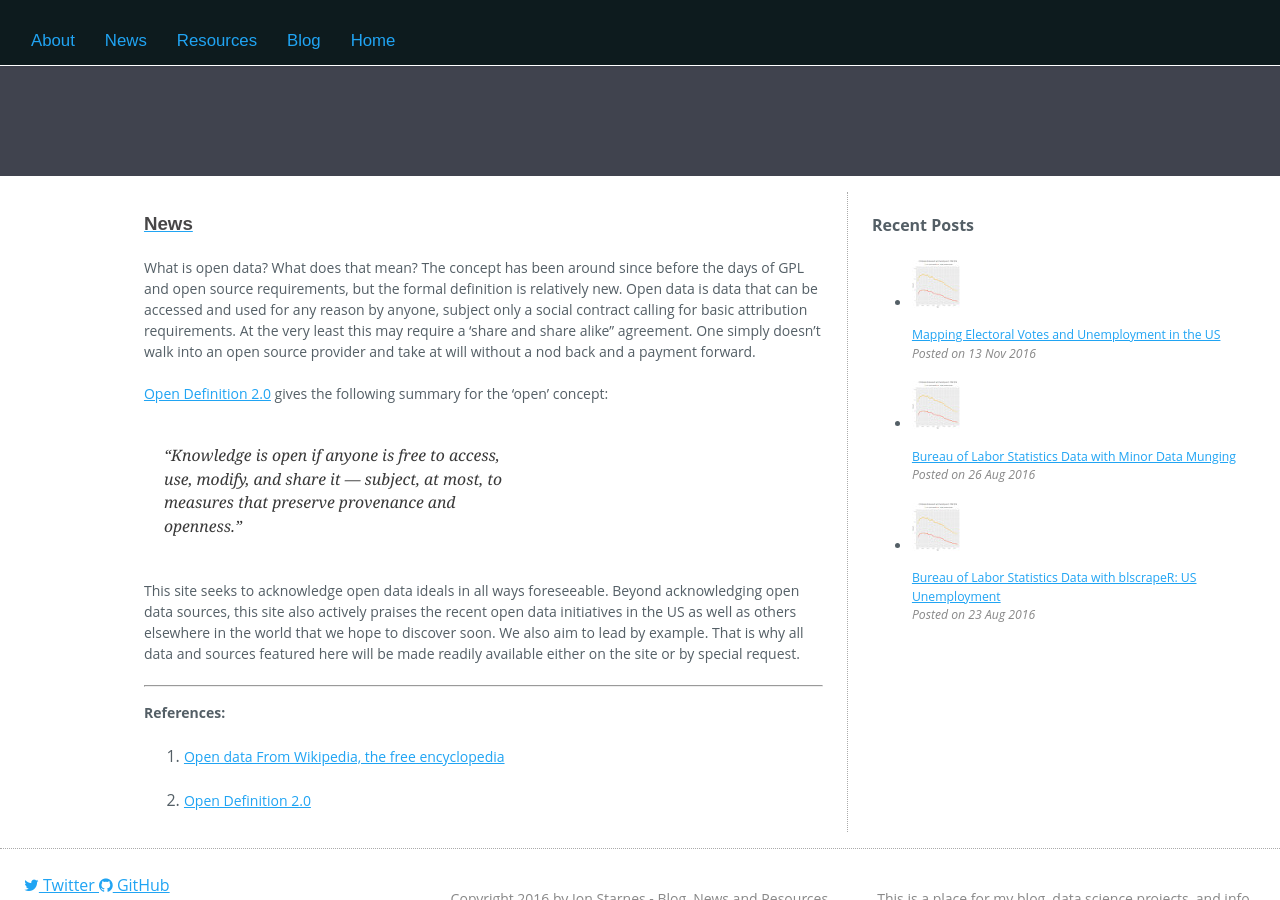
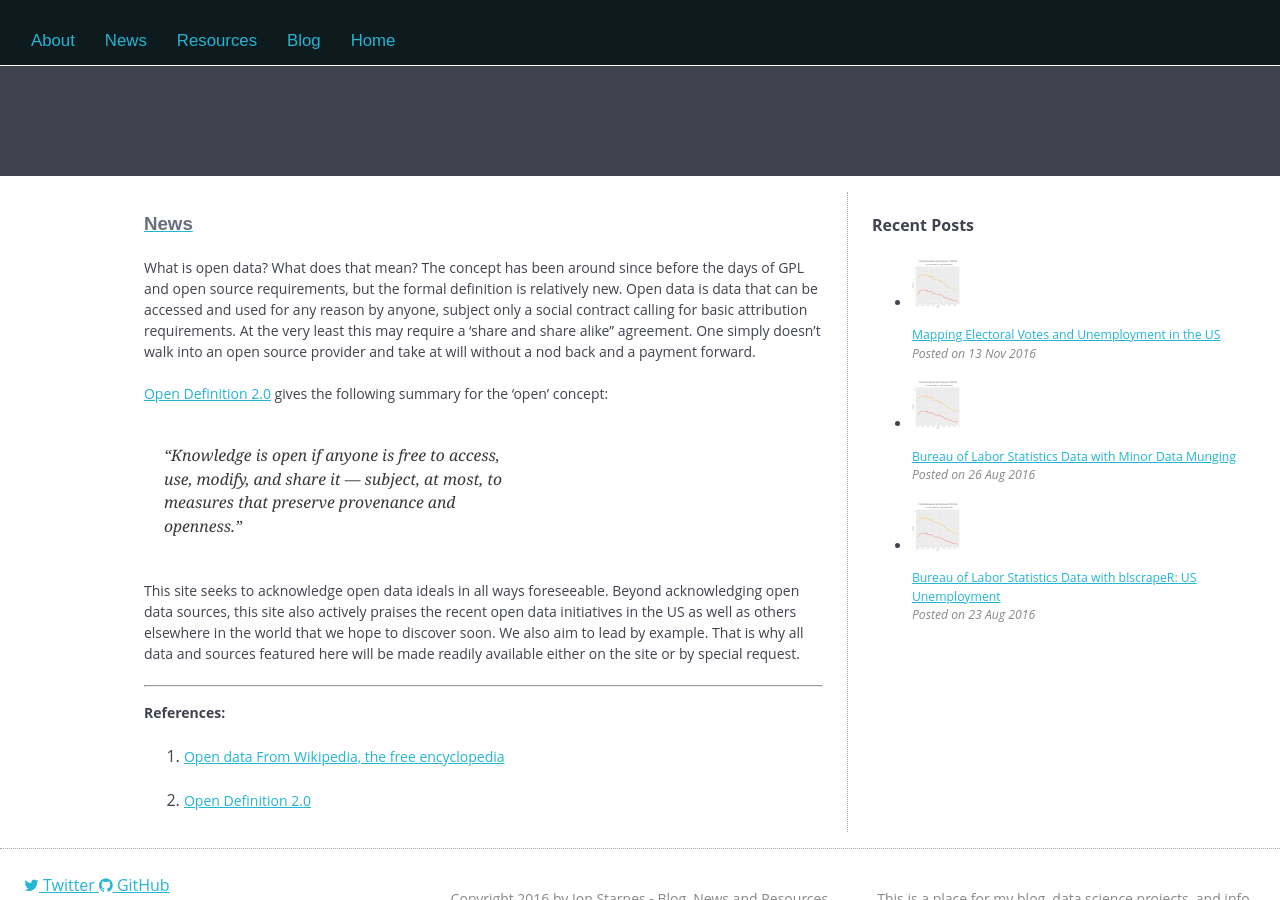
Before and after one commit to jon-starnes/jon-starnes.github.io, a Jekyll site: the page built from index.html, in a window 1280 px wide and 900 px high. Built offline with Jekyll 4.4.1, drawn with Linux system fonts in a browser that asks for light colours; nearby versions of some CDN libraries.

Commit message:
Style updates

```diff
--- a/_sass/_base.scss
+++ b/_sass/_base.scss
@@ -1,11 +1,11 @@
 $content-width: 99%;
 $main: #E2FCEF; /* #FCFAFA; */
 $font-style: 'Open Sans', sans-serif;
-$font-color: #545F66;
-$link-color: #20A4F3;
+$font-color: #40434E;
+$link-color: #23B5D3;
 $link-hover-color: #20FC8F; /* middle blue green */
 $heading-font: 'Muli', sans-serif;
-$heading-font-color: #474647;
+$heading-font-color: #696D7D;
 $light:  	#C1CFDA; /* #E7EDF4; */
 $header:  #40434E; /* #1D1425; */
 $blockquote: #C1CFDA;
```
